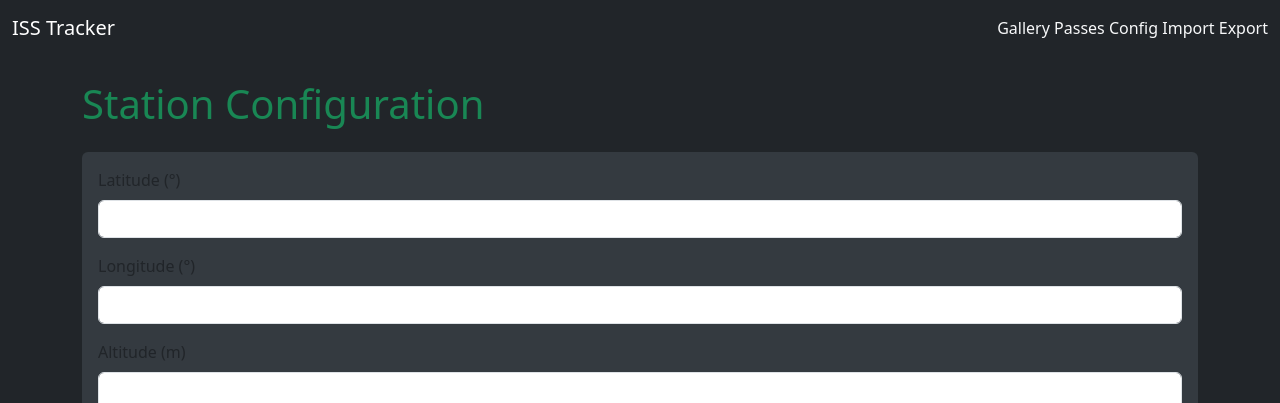
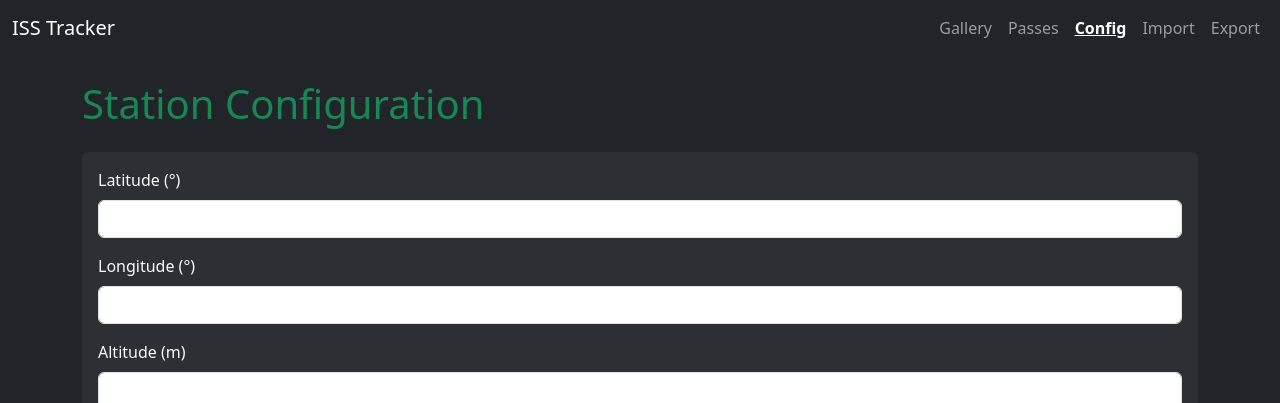
Before and after one commit to Mraanderson/sstv-groundstation, a Flask app: page /config in a window 1280 px wide. Shown: the top 403 px of the page. Run offline with Flask 3, Linux system fonts and the light colour scheme.

Commit message:
Update base.html

```diff
--- a/app/templates/base.html
+++ b/app/templates/base.html
@@ -3,42 +3,52 @@
 <head>
   <meta charset="utf-8">
   <title>{% block title %}ISS Tracker{% endblock %}</title>
+  <meta name="viewport" content="width=device-width, initial-scale=1">
+  <!-- Bootstrap CSS -->
   <link href="https://cdn.jsdelivr.net/npm/bootstrap@5.3.0/dist/css/bootstrap.min.css" rel="stylesheet">
   <style>
-    :root {
-      --bg-color: #212529;
-      --card-color: #343a40;
-      --text-color: #f8f9fa;
-      --link-color: #0d6efd;
-    }
     body {
-      background-color: var(--bg-color);
-      color: var(--text-color);
+      background-color: #212529; /* Dark background */
+      color: #f8f9fa; /* Light text */
     }
     .card {
-      background-color: var(--card-color);
+      background-color: #2c3034; /* Slightly lighter than body for contrast */
       border: none;
+      color: #f8f9fa;
     }
-    a, a:hover {
-      color: var(--link-color);
+    .navbar-nav .nav-link.active {
+      font-weight: bold;
+      text-decoration: underline;
     }
   </style>
 </head>
 <body>
-  <nav class="navbar navbar-dark bg-dark mb-4">
+
+  <!-- Navbar -->
+  <nav class="navbar navbar-expand-lg navbar-dark bg-dark mb-4">
     <div class="container-fluid">
       <a class="navbar-brand" href="{{ url_for('gallery') }}">ISS Tracker</a>
-      <div>
-        <a class="nav-link d-inline text-light" href="{{ url_for('gallery') }}">Gallery</a>
-        <a class="nav-link d-inline text-light" href="{{ url_for('passes_page') }}">Passes</a>
-        <a class="nav-link d-inline text-light" href="{{ url_for('config_page') }}">Config</a>
-        <a class="nav-link d-inline text-light" href="{{ url_for('import_settings') }}">Import</a>
-        <a class="nav-link d-inline text-light" href="{{ url_for('export_settings_page') }}">Export</a>
+      <button class="navbar-toggler" type="button" data-bs-toggle="collapse" data-bs-target="#navbarNav">
+        <span class="navbar-toggler-icon"></span>
+      </button>
+      <div class="collapse navbar-collapse" id="navbarNav">
+        <ul class="navbar-nav ms-auto">
+          <li class="nav-item"><a class="nav-link {% if request.endpoint == 'gallery' %}active{% endif %}" href="{{ url_for('gallery') }}">Gallery</a></li>
+          <li class="nav-item"><a class="nav-link {% if request.endpoint == 'passes_page' %}active{% endif %}" href="{{ url_for('passes_page') }}">Passes</a></li>
+          <li class="nav-item"><a class="nav-link {% if request.endpoint == 'config_page' %}active{% endif %}" href="{{ url_for('config_page') }}">Config</a></li>
+          <li class="nav-item"><a class="nav-link {% if request.endpoint == 'import_settings' %}active{% endif %}" href="{{ url_for('import_settings') }}">Import</a></li>
+          <li class="nav-item"><a class="nav-link {% if request.endpoint == 'export_settings_page' %}active{% endif %}" href="{{ url_for('export_settings_page') }}">Export</a></li>
+        </ul>
       </div>
     </div>
   </nav>
+
+  <!-- Page Content -->
   <div class="container">
     {% block content %}{% endblock %}
   </div>
+
+  <!-- Bootstrap JS -->
+  <script src="https://cdn.jsdelivr.net/npm/bootstrap@5.3.0/dist/js/bootstrap.bundle.min.js"></script>
 </body>
 </html>
```
